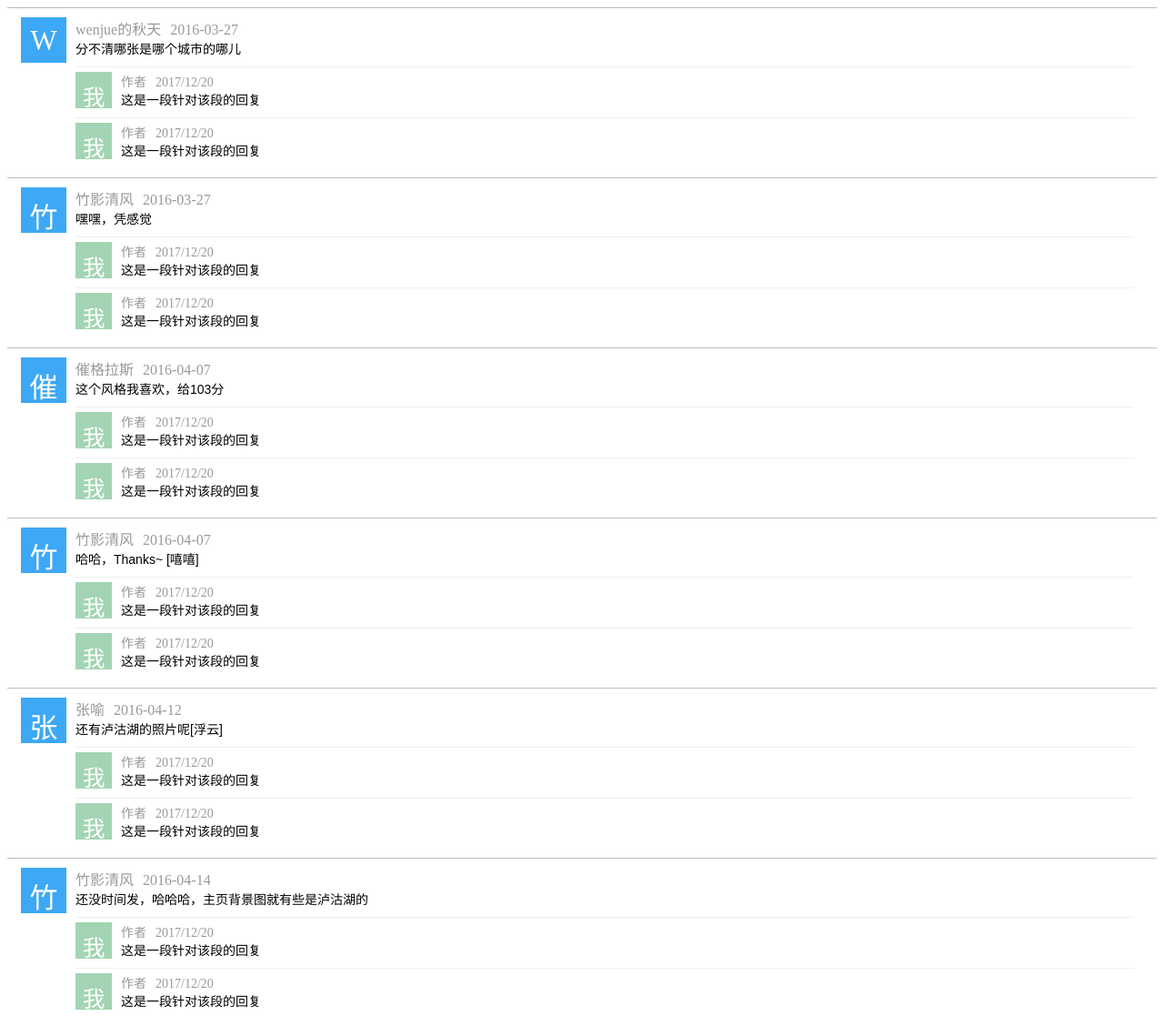
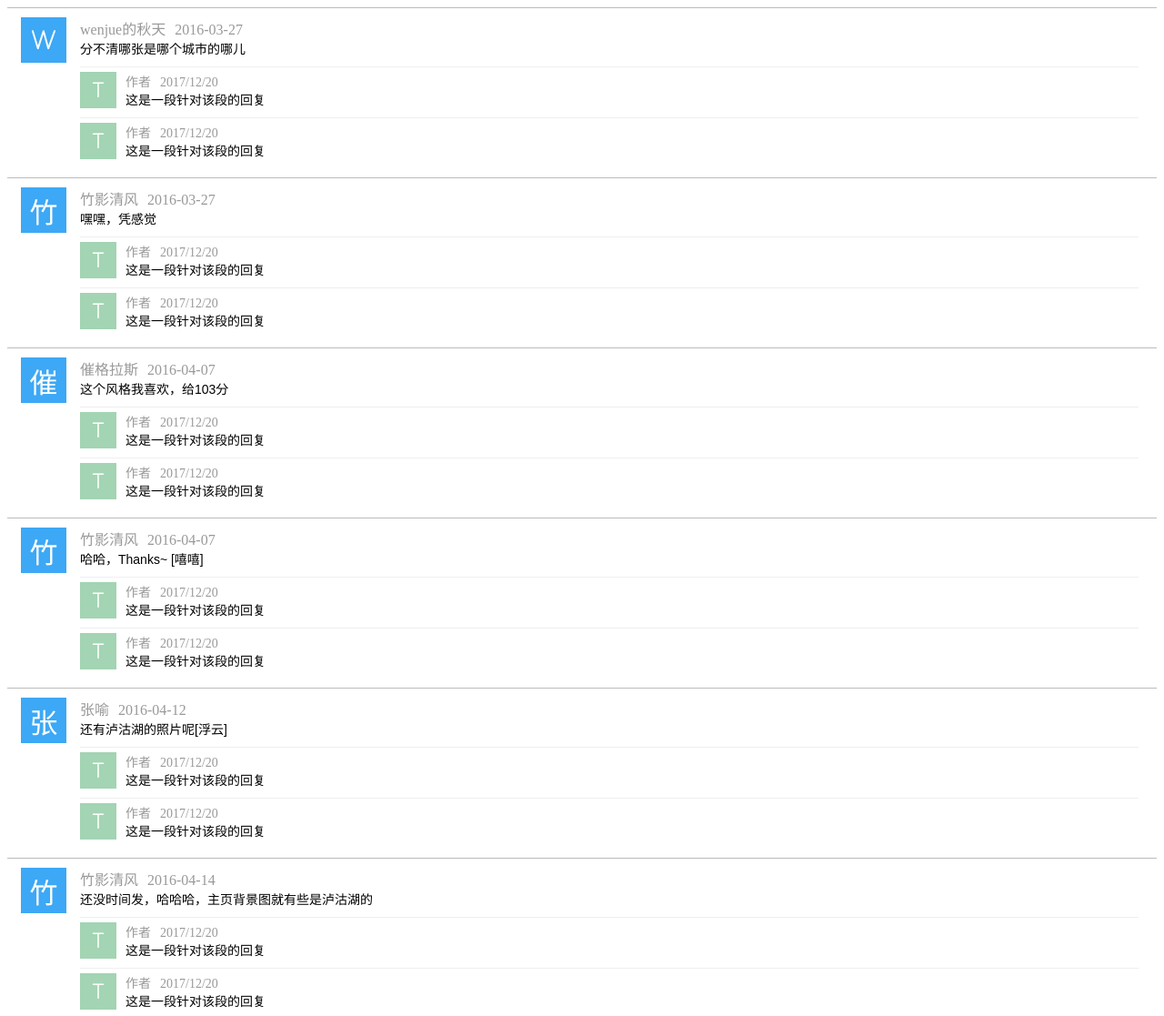
Before and after one commit to Yaowenjie/likee-comment-frontend, a React app: page / in a window 1280 px wide. Shown: the top 1117 px of the page at 91% size. Built offline with nearby package versions, Linux system fonts and the light colour scheme.

Commit message:
make letter in avator center

```diff
--- a/src/component/Avator.less
+++ b/src/component/Avator.less
@@ -1,14 +1,17 @@
 .main {
   margin: 0;
-  display: inline-block;
+  display: table;
+  position: absolute;
   vertical-align: top;
   width: 40px;
   height: 40px;
   font-size: 28px;
+  font-family: "Comic Sans MS", cursive, sans-serif;
   background-color: #3da8f5;
   .letter {
+    display: table-cell;
+    vertical-align: middle;
+    text-align: center;
     color: white;
-    text-align: center;
-    margin-top: 8px;
   }
 }
--- a/src/component/Message.less
+++ b/src/component/Message.less
@@ -8,6 +8,7 @@
 
   .info {
     width: calc(~"100% - 50px");
+    margin-left: 55px;
     display: inline-block;
     vertical-align: top;
     .head {
--- a/src/component/Reply.js
+++ b/src/component/Reply.js
@@ -12,7 +12,7 @@ class Reply extends Component {
   render() {
     return (
       <div className={styles.main}>
-        <Avator letter="我" size={40} color={"#a3d4b3"} />
+        <Avator letter="T" size={40} color={"#a3d4b3"} />
         {/*<img src="http://q.qlogo.cn/qqapp/100229475/45930EFEC169CA93E35A4D4ADAE480AC/100" alt="竹影清风" className={styles.avator}/>*/}
         <div className={styles.info}>
           <div className={styles.head}>
--- a/src/component/Reply.less
+++ b/src/component/Reply.less
@@ -12,7 +12,7 @@
   .info {
     display: inline-block;
     font-size: 14px;
-    margin-left: 10px;
+    margin-left: 50px;
     .head {
       color: #999;
       .name, .date {
```
